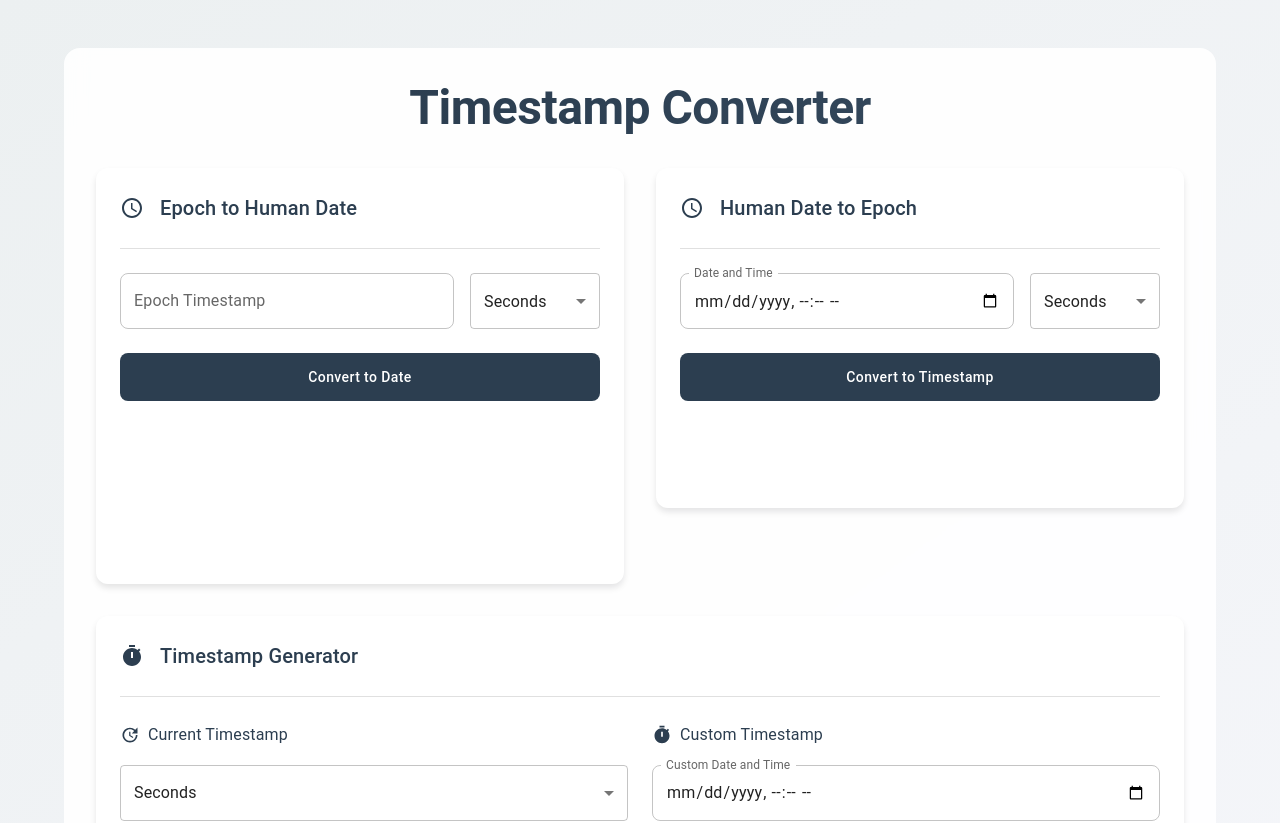
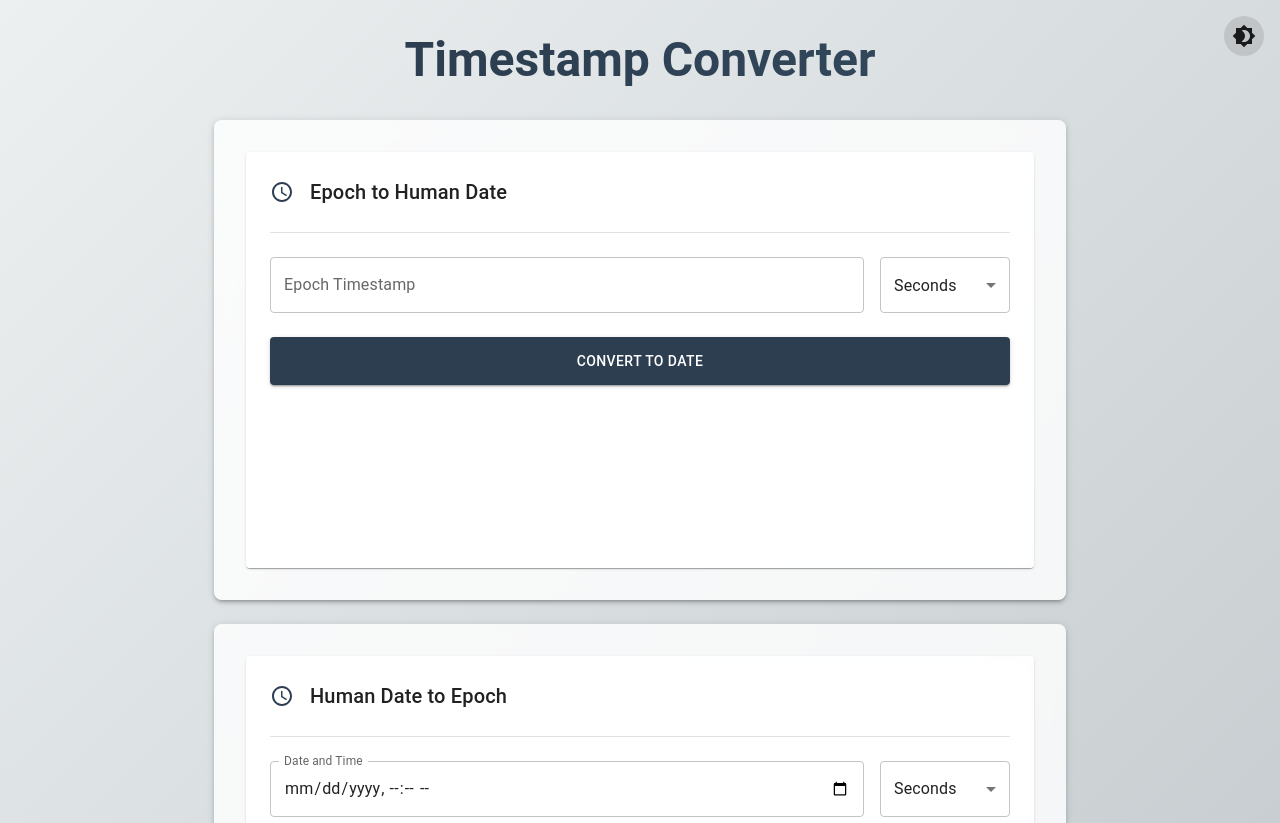
Before and after one commit to iamharshvirani/timestamp-converter, a React (Create React App) app: page / in a window 1280 px wide. Shown: the top 823 px of the page. Built offline with nearby package versions, Linux system fonts and the light colour scheme.

Commit message:
feat: add dark mode toggle
- Added theme toggle button with sun/moon icons
- Implemented dark mode color scheme
- Added smooth transitions between themes
- Updated scrollbar styles for both themes
- Improved layout and spacing

```diff
--- a/src/App.js
+++ b/src/App.js
@@ -1,124 +1,114 @@
-import React from 'react';
-import { Container, Grid, Typography, Box, CssBaseline, createTheme, ThemeProvider, Paper } from '@mui/material';
+import React, { useState, useMemo } from 'react';
+import { ThemeProvider, createTheme } from '@mui/material/styles';
+import CssBaseline from '@mui/material/CssBaseline';
+import Container from '@mui/material/Container';
+import Box from '@mui/material/Box';
+import Paper from '@mui/material/Paper';
+import Grid from '@mui/material/Grid';
+import Typography from '@mui/material/Typography';
+import IconButton from '@mui/material/IconButton';
+import Brightness4Icon from '@mui/icons-material/Brightness4';
+import Brightness7Icon from '@mui/icons-material/Brightness7';
 import EpochConverter from './components/EpochConverter';
 import HumanConverter from './components/HumanConverter';
 import TimestampGenerator from './components/TimestampGenerator';
 
-const theme = createTheme({
+function App() {
+  const [mode, setMode] = useState('light');
+
+  const theme = useMemo(
+    () =>
+      createTheme({
         palette: {
-    mode: 'light',
+          mode,
           primary: {
-      main: '#2c3e50',
+            main: mode === 'light' ? '#2c3e50' : '#3498db',
           },
           secondary: {
-      main: '#34495e',
+            main: mode === 'light' ? '#34495e' : '#2ecc71',
           },
           background: {
-      default: '#ecf0f1',
-      paper: '#ffffff',
-    },
-  },
-  typography: {
-    h3: {
-      fontWeight: 600,
-      color: '#2c3e50',
-      letterSpacing: '-0.5px',
-    },
-    h6: {
-      fontWeight: 500,
-      color: '#2c3e50',
+            default: mode === 'light' ? '#ecf0f1' : '#1a1a1a',
+            paper: mode === 'light' ? '#ffffff' : '#2d2d2d',
           },
         },
         components: {
-    MuiCard: {
+          MuiPaper: {
             styleOverrides: {
               root: {
-          borderRadius: 12,
-          boxShadow: '0 4px 6px rgba(0, 0, 0, 0.1)',
-          transition: 'transform 0.2s ease-in-out, box-shadow 0.2s ease-in-out',
-          '&:hover': {
-            transform: 'translateY(-4px)',
-            boxShadow: '0 6px 12px rgba(0, 0, 0, 0.15)',
+                backdropFilter: 'blur(10px)',
+                backgroundColor: mode === 'light'
+                  ? 'rgba(255, 255, 255, 0.8)'
+                  : 'rgba(45, 45, 45, 0.8)',
+                transition: 'all 0.3s ease-in-out',
               },
             },
           },
         },
-    MuiButton: {
-      styleOverrides: {
-        root: {
-          borderRadius: 8,
-          textTransform: 'none',
-          fontWeight: 500,
-          padding: '10px 24px',
-        },
-        contained: {
-          boxShadow: 'none',
-          '&:hover': {
-            boxShadow: '0 4px 8px rgba(0, 0, 0, 0.1)',
-          },
-        },
-      },
-    },
-    MuiTextField: {
-      styleOverrides: {
-        root: {
-          '& .MuiOutlinedInput-root': {
-            borderRadius: 8,
-          },
-        },
-      },
-    },
-  },
-});
+      }),
+    [mode],
+  );
 
-function App() {
   return (
     <ThemeProvider theme={theme}>
       <CssBaseline />
       <Box
         sx={{
           minHeight: '100vh',
-          background: 'linear-gradient(145deg, #ecf0f1 0%, #f5f6fa 100%)',
-          py: 6,
+          background: mode === 'light'
+            ? 'linear-gradient(135deg, #ecf0f1 0%, #bdc3c7 100%)'
+            : 'linear-gradient(135deg, #2c3e50 0%, #1a1a1a 100%)',
+          transition: 'all 0.3s ease-in-out',
+          py: 4,
         }}
       >
-        <Container maxWidth="lg">
-          <Paper
-            elevation={0}
+        <Container maxWidth="md">
+          <Box sx={{ position: 'fixed', top: 16, right: 16 }}>
+            <IconButton
+              onClick={() => setMode(mode === 'light' ? 'dark' : 'light')}
+              color="inherit"
               sx={{
-              borderRadius: 4,
-              p: 4,
-              mb: 4,
-              background: 'rgba(255, 255, 255, 0.9)',
-              backdropFilter: 'blur(10px)',
+                bgcolor: mode === 'light' ? 'rgba(0,0,0,0.1)' : 'rgba(255,255,255,0.1)',
+                '&:hover': {
+                  bgcolor: mode === 'light' ? 'rgba(0,0,0,0.2)' : 'rgba(255,255,255,0.2)',
+                },
               }}
             >
+              {mode === 'light' ? <Brightness4Icon /> : <Brightness7Icon />}
+            </IconButton>
+          </Box>
           <Typography
             variant="h3"
-              component="h1"
-              gutterBottom
             align="center"
             sx={{
               mb: 4,
-                background: 'linear-gradient(45deg, #2c3e50 30%, #34495e 90%)',
+              background: mode === 'light'
+                ? 'linear-gradient(45deg, #2c3e50 30%, #34495e 90%)'
+                : 'linear-gradient(45deg, #3498db 30%, #2ecc71 90%)',
               WebkitBackgroundClip: 'text',
               WebkitTextFillColor: 'transparent',
+              fontWeight: 'bold',
             }}
           >
             Timestamp Converter
           </Typography>
-            <Grid container spacing={4}>
-              <Grid item xs={12} md={6}>
+          <Grid container spacing={3}>
+            <Grid item xs={12}>
+              <Paper elevation={3} sx={{ p: 4, borderRadius: 2 }}>
                 <EpochConverter />
-              </Grid>
-              <Grid item xs={12} md={6}>
-                <HumanConverter />
+              </Paper>
             </Grid>
             <Grid item xs={12}>
+              <Paper elevation={3} sx={{ p: 4, borderRadius: 2 }}>
+                <HumanConverter />
+              </Paper>
+            </Grid>
+            <Grid item xs={12}>
+              <Paper elevation={3} sx={{ p: 4, borderRadius: 2 }}>
                 <TimestampGenerator />
+              </Paper>
             </Grid>
           </Grid>
-          </Paper>
         </Container>
       </Box>
     </ThemeProvider>
--- a/src/index.css
+++ b/src/index.css
@@ -5,10 +5,48 @@ body {
     sans-serif;
   -webkit-font-smoothing: antialiased;
   -moz-osx-font-smoothing: grayscale;
-  background-color: #f5f5f5;
 }
 
 code {
   font-family: source-code-pro, Menlo, Monaco, Consolas, 'Courier New',
     monospace;
 }
+
+* {
+  transition: background-color 0.3s ease-in-out, color 0.3s ease-in-out;
+}
+
+/* Custom scrollbar for webkit browsers */
+::-webkit-scrollbar {
+  width: 8px;
+  height: 8px;
+}
+
+::-webkit-scrollbar-track {
+  background: rgba(0, 0, 0, 0.1);
+  border-radius: 4px;
+}
+
+::-webkit-scrollbar-thumb {
+  background: rgba(0, 0, 0, 0.2);
+  border-radius: 4px;
+}
+
+::-webkit-scrollbar-thumb:hover {
+  background: rgba(0, 0, 0, 0.3);
+}
+
+/* Dark mode scrollbar */
+@media (prefers-color-scheme: dark) {
+  ::-webkit-scrollbar-track {
+    background: rgba(255, 255, 255, 0.1);
+  }
+
+  ::-webkit-scrollbar-thumb {
+    background: rgba(255, 255, 255, 0.2);
+  }
+
+  ::-webkit-scrollbar-thumb:hover {
+    background: rgba(255, 255, 255, 0.3);
+  }
+}
```
Lines whose indentation alone changed are shown as unchanged.
